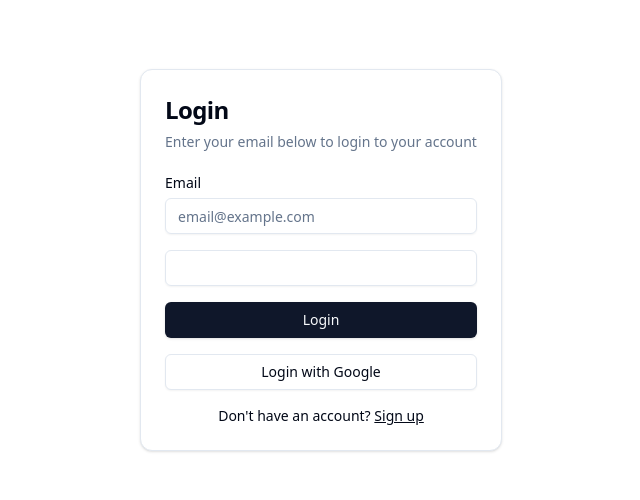
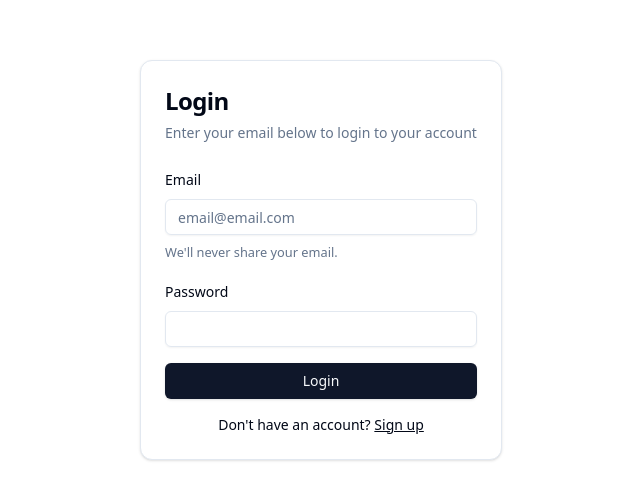
Before and after one commit to matfreitasc/FullStack-Capstone-FinalProject, a React (Vite) app: page /login in a window 1280 px wide. Shown: the part 140-640 px from the top of the page, without its empty margins (319-959 px from the left). Built offline with nearby package versions, Linux system fonts and the light colour scheme; what tailwindcss-debug-screens would draw is missing.

Commit message:
This is fun!

```diff
--- a/index.html
+++ b/index.html
@@ -2,7 +2,7 @@
 <html lang="en" class="h-full">
   <head>
     <meta charset="UTF-8" />
-    <link rel="icon" type="image/svg+xml" href="/vite.svg" />
+    <link rel="icon" href="/logo.png" />
     <meta name="viewport" content="width=device-width, initial-scale=1.0" />
     <title>Vite + React + TS</title>
   </head>
--- a/package.json
+++ b/package.json
@@ -10,6 +10,7 @@
     "preview": "vite preview"
   },
   "dependencies": {
+    "@hookform/resolvers": "^3.3.4",
     "@radix-ui/react-dialog": "^1.0.5",
     "@radix-ui/react-dropdown-menu": "^2.0.6",
     "@radix-ui/react-icons": "^1.3.0",
@@ -17,6 +18,8 @@
     "@radix-ui/react-slot": "^1.0.2",
     "@radix-ui/react-tabs": "^1.0.4",
     "@radix-ui/react-tooltip": "^1.0.7",
+    "@stripe/react-stripe-js": "^2.6.2",
+    "@stripe/stripe-js": "^3.2.0",
     "@types/uuid": "^9.0.8",
     "axios": "^1.6.8",
     "class-variance-authority": "^0.7.0",
@@ -25,6 +28,8 @@
     "lucide-react": "^0.363.0",
     "react": "^18.2.0",
     "react-dom": "^18.2.0",
+    "react-hook-form": "^7.51.2",
+    "stripe": "^14.24.0",
     "tailwind-merge": "^2.2.2",
     "tailwindcss-animate": "^1.0.7",
     "zod": "^3.22.4"
--- /dev/null
+++ b/src/components/ui/form.tsx
@@ -0,0 +1,176 @@
+import * as React from "react"
+import * as LabelPrimitive from "@radix-ui/react-label"
+import { Slot } from "@radix-ui/react-slot"
+import {
+  Controller,
+  ControllerProps,
+  FieldPath,
+  FieldValues,
+  FormProvider,
+  useFormContext,
+} from "react-hook-form"
+
+import { cn } from "@/lib/utils"
+import { Label } from "@/components//ui/label"
+
+const Form = FormProvider
+
+type FormFieldContextValue<
+  TFieldValues extends FieldValues = FieldValues,
+  TName extends FieldPath<TFieldValues> = FieldPath<TFieldValues>
+> = {
+  name: TName
+}
+
+const FormFieldContext = React.createContext<FormFieldContextValue>(
+  {} as FormFieldContextValue
+)
+
+const FormField = <
+  TFieldValues extends FieldValues = FieldValues,
+  TName extends FieldPath<TFieldValues> = FieldPath<TFieldValues>
+>({
+  ...props
+}: ControllerProps<TFieldValues, TName>) => {
+  return (
+    <FormFieldContext.Provider value={{ name: props.name }}>
+      <Controller {...props} />
+    </FormFieldContext.Provider>
+  )
+}
+
+const useFormField = () => {
+  const fieldContext = React.useContext(FormFieldContext)
+  const itemContext = React.useContext(FormItemContext)
+  const { getFieldState, formState } = useFormContext()
+
+  const fieldState = getFieldState(fieldContext.name, formState)
+
+  if (!fieldContext) {
+    throw new Error("useFormField should be used within <FormField>")
+  }
+
+  const { id } = itemContext
+
+  return {
+    id,
+    name: fieldContext.name,
+    formItemId: `${id}-form-item`,
+    formDescriptionId: `${id}-form-item-description`,
+    formMessageId: `${id}-form-item-message`,
+    ...fieldState,
+  }
+}
+
+type FormItemContextValue = {
+  id: string
+}
+
+const FormItemContext = React.createContext<FormItemContextValue>(
+  {} as FormItemContextValue
+)
+
+const FormItem = React.forwardRef<
+  HTMLDivElement,
+  React.HTMLAttributes<HTMLDivElement>
+>(({ className, ...props }, ref) => {
+  const id = React.useId()
+
+  return (
+    <FormItemContext.Provider value={{ id }}>
+      <div ref={ref} className={cn("space-y-2", className)} {...props} />
+    </FormItemContext.Provider>
+  )
+})
+FormItem.displayName = "FormItem"
+
+const FormLabel = React.forwardRef<
+  React.ElementRef<typeof LabelPrimitive.Root>,
+  React.ComponentPropsWithoutRef<typeof LabelPrimitive.Root>
+>(({ className, ...props }, ref) => {
+  const { error, formItemId } = useFormField()
+
+  return (
+    <Label
+      ref={ref}
+      className={cn(error && "text-destructive", className)}
+      htmlFor={formItemId}
+      {...props}
+    />
+  )
+})
+FormLabel.displayName = "FormLabel"
+
+const FormControl = React.forwardRef<
+  React.ElementRef<typeof Slot>,
+  React.ComponentPropsWithoutRef<typeof Slot>
+>(({ ...props }, ref) => {
+  const { error, formItemId, formDescriptionId, formMessageId } = useFormField()
+
+  return (
+    <Slot
+      ref={ref}
+      id={formItemId}
+      aria-describedby={
+        !error
+          ? `${formDescriptionId}`
+          : `${formDescriptionId} ${formMessageId}`
+      }
+      aria-invalid={!!error}
+      {...props}
+    />
+  )
+})
+FormControl.displayName = "FormControl"
+
+const FormDescription = React.forwardRef<
+  HTMLParagraphElement,
+  React.HTMLAttributes<HTMLParagraphElement>
+>(({ className, ...props }, ref) => {
+  const { formDescriptionId } = useFormField()
+
+  return (
+    <p
+      ref={ref}
+      id={formDescriptionId}
+      className={cn("text-[0.8rem] text-muted-foreground", className)}
+      {...props}
+    />
+  )
+})
+FormDescription.displayName = "FormDescription"
+
+const FormMessage = React.forwardRef<
+  HTMLParagraphElement,
+  React.HTMLAttributes<HTMLParagraphElement>
+>(({ className, children, ...props }, ref) => {
+  const { error, formMessageId } = useFormField()
+  const body = error ? String(error?.message) : children
+
+  if (!body) {
+    return null
+  }
+
+  return (
+    <p
+      ref={ref}
+      id={formMessageId}
+      className={cn("text-[0.8rem] font-medium text-destructive", className)}
+      {...props}
+    >
+      {body}
+    </p>
+  )
+})
+FormMessage.displayName = "FormMessage"
+
+export {
+  useFormField,
+  Form,
+  FormItem,
+  FormLabel,
+  FormControl,
+  FormDescription,
+  FormMessage,
+  FormField,
+}
--- a/src/hooks/useAuth.ts
+++ b/src/hooks/useAuth.ts
@@ -0,0 +1,10 @@
+import { useContext } from 'react'
+import AuthContext from '@/context/AuthProvider'
+
+const useAuth = () => {
+	const authContext = useContext(AuthContext)
+	const auth = authContext?.auth
+	const setAuth = authContext?.setAuth
+	return { auth, setAuth }
+}
+export default useAuth
--- a/src/pages/Home.tsx
+++ b/src/pages/Home.tsx
@@ -8,7 +8,7 @@ import {
 } from '@/components/ui/carousel'
 import { Link, useLoaderData } from 'react-router-dom'
 
-interface ProductType {
+export interface ProductType {
 	id: string
 	name: string
 	description: string
--- a/src/pages/Product.tsx
+++ b/src/pages/Product.tsx
@@ -1,9 +1,30 @@
 import { useLoaderData } from 'react-router-dom'
 
+interface ProductType {
+	id: string
+	name: string
+	description: string
+	category_id: number
+	price: number
+	quantity: number
+	available: boolean
+	image_url: string
+	created_at: string
+	updated_at: string
+}
+
 const Product = () => {
-	const product = useLoaderData()
+	const product = useLoaderData() as ProductType
 	console.log(product)
-	return <div>Product</div>
+	return (
+		<div>
+			<h1>{product.name}</h1>
+			<p>{product.description}</p>
+			<p>${product.price}</p>
+			<img src={product.image_url} alt={product.name} />
+			<button>Add to Cart</button>
+		</div>
+	)
 }
 
 export { Product }
--- a/src/pages/auth/Login.tsx
+++ b/src/pages/auth/Login.tsx
@@ -6,11 +6,101 @@ import {
 	CardHeader,
 	CardTitle,
 } from '@/components/ui/card'
+import {
+	Form,
+	FormControl,
+	FormDescription,
+	FormField,
+	FormItem,
+	FormLabel,
+	FormMessage,
+} from '@/components/ui/form'
 import { Input } from '@/components/ui/input'
-import { Label } from '@/components/ui/label'
-import { Link } from 'react-router-dom'
+import { Link, useLocation, useNavigate } from 'react-router-dom'
+import { z } from 'zod'
+import { useForm } from 'react-hook-form'
+import { zodResolver } from '@hookform/resolvers/zod'
+import { useEffect, useState } from 'react'
+import useAuth from '@/hooks/useAuth'
+import { ReloadIcon } from '@radix-ui/react-icons'
+import axios from '@/utils/api/axios'
+
+const loginSchema = z.object({
+	email: z.string().email(),
+	password: z
+		.string()
+		.min(8, 'Password needs to be at least 8 characters long'),
+})
+
+type LoginType = z.infer<typeof loginSchema>
 
 export function Login() {
+	// Fun stuff
+	const title = 'Login'
+	useEffect(() => {
+		document.title = title
+	}, [title])
+
+	useEffect(() => {
+		window.onblur = () => {
+			document.title = 'Come Back!'
+		}
+		window.onfocus = () => {
+			document.title = title
+		}
+		return () => {
+			window.onblur = null
+			window.onfocus = null
+		}
+	}, [])
+
+	// Login System
+
+	const [loadingState, setLoadingState] = useState({
+		loading: false,
+		content: 'Pleaes wait...',
+	})
+	const { setAuth } = useAuth()
+
+	const navigate = useNavigate()
+	const location = useLocation()
+	const from = location.state?.from || '/'
+
+	const form = useForm<LoginType>({
+		resolver: zodResolver(loginSchema),
+		defaultValues: {
+			email: '',
+			password: '',
+		},
+	})
+
+	if (!setAuth) return
+	const onSubmit = async (values: z.infer<typeof loginSchema>) => {
+		setLoadingState({ loading: true, content: 'Please wait...' })
+		await axios
+			.post('/auth/login', values)
+			.then((res) => {
+				const data = res.data
+				setAuth(data)
+				localStorage.setItem('token', JSON.stringify(data.access_token))
+				setLoadingState({ loading: true, content: 'Redirecting...' })
+				new Promise((resolve) => setTimeout(resolve, 2000)).then(() =>
+					setLoadingState({ loading: true, content: 'Almost there...' })
+				)
+				new Promise((resolve) => setTimeout(resolve, 4000)).then(() =>
+					navigate(from, { replace: true })
+				)
+			})
+			.catch((error) => {
+				setLoadingState({ loading: false, content: '' })
+				const data = error.response.data
+				form.setError('email', {
+					type: 'server',
+					message: data.message,
+				})
+			})
+	}
+
 	return (
 		<main className='h-screen justify-normal items-center flex'>
 			<Card className='max-w-sm mx-auto'>
@@ -21,38 +111,66 @@ export function Login() {
 					</CardDescription>
 				</CardHeader>
 				<CardContent>
-					<div className='grid gap-4'>
-						<div className='grid gap-2'>
-							<Label htmlFor='email'>Email</Label>
+					<Form {...form}>
+						<form className='grid gap-4' onSubmit={form.handleSubmit(onSubmit)}>
+							<FormField
+								control={form.control}
+								name='email'
+								render={({ field }) => (
+									<FormItem>
+										<FormLabel>Email</FormLabel>
+										<FormControl>
 											<Input
-								id='email'
-								type='email'
-								placeholder='email@example.com'
-								required
+												placeholder='email@email.com'
+												{...field}
+												autoComplete='email'
 											/>
-						</div>
-						<div className='grid gap-2'>
-							{/* <div className='flex items-center'>
-							<Label htmlFor='password'>Password</Label>
-							<Link to='' className='inline-block ml-auto text-sm underline'>
-								Forgot your password?
-							</Link>
-						</div> */}
-							<Input id='password' type='password' required />
-						</div>
-						<Button type='submit' className='w-full'>
+										</FormControl>
+										<FormDescription>
+											We&apos;ll never share your email.
+										</FormDescription>
+										<FormMessage />
+									</FormItem>
+								)}
+							/>
+							<FormField
+								control={form.control}
+								name='password'
+								render={({ field }) => (
+									<FormItem>
+										<FormLabel>Password</FormLabel>
+										<FormControl>
+											<Input
+												type='password'
+												{...field}
+												autoComplete='current-password'
+											/>
+										</FormControl>
+										<FormMessage />
+									</FormItem>
+								)}
+							/>
+							{!loadingState.loading ? (
+								<Button type='submit' className='w-full transition-all'>
 									Login
 								</Button>
-						<Button variant='outline' className='w-full'>
+							) : (
+								<Button disabled>
+									<ReloadIcon className='mr-2 h-4 w-4 animate-spin transition-all' />
+									{loadingState.content}
+								</Button>
+							)}
+							{/* <Button variant='outline' className='w-full'>
 							Login with Google
-						</Button>
-					</div>
+						</Button> */}
+						</form>
 						<div className='mt-4 text-sm text-center'>
 							Don&apos;t have an account?{' '}
 							<Link to='/signup' className='underline'>
 								Sign up
 							</Link>
 						</div>
+					</Form>
 				</CardContent>
 			</Card>
 		</main>
--- a/tsconfig.json
+++ b/tsconfig.json
@@ -23,6 +23,7 @@
 		"paths": {
 			"@/*": ["./src/*"],
 			"@components/*": ["./src/components/*"],
+			"@context/*": ["./src/context/*"],
 			"@hooks/*": ["./src/hooks/*"],
 			"@pages/*": ["./src/pages/*"],
 			"@utils/*": ["./src/utils/*"],
```
Also changed, not shown: src/components/pages/Header.tsx (+12 -3 lines), src/context/AuthProvider.tsx (+11 -6 lines), src/hooks/useRefreshToken.ts (added, +23 -0 lines), public/logo.png (added), 1 other file (tests, documents, lock files or other folders). Lines whose indentation alone changed are shown as unchanged.
